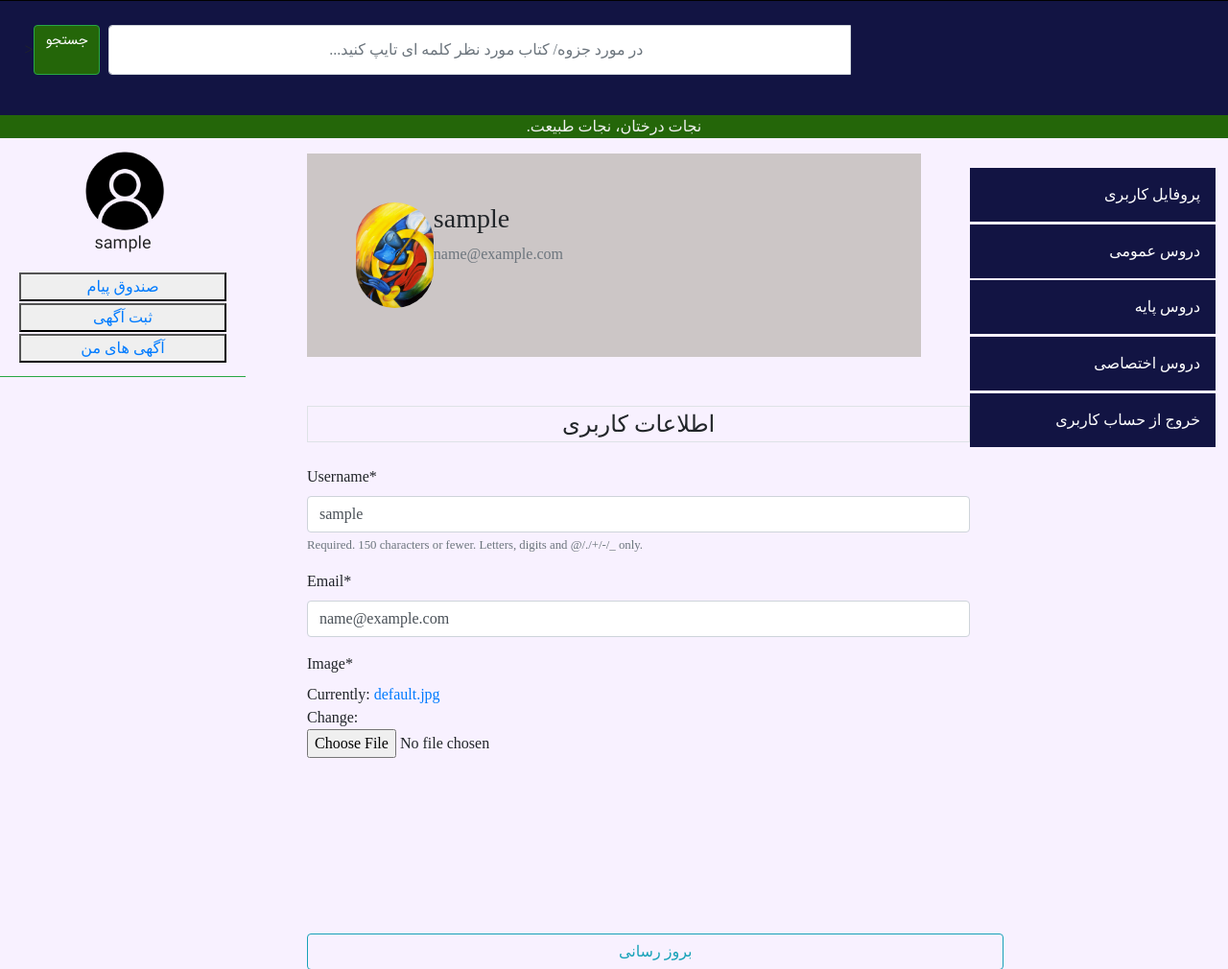
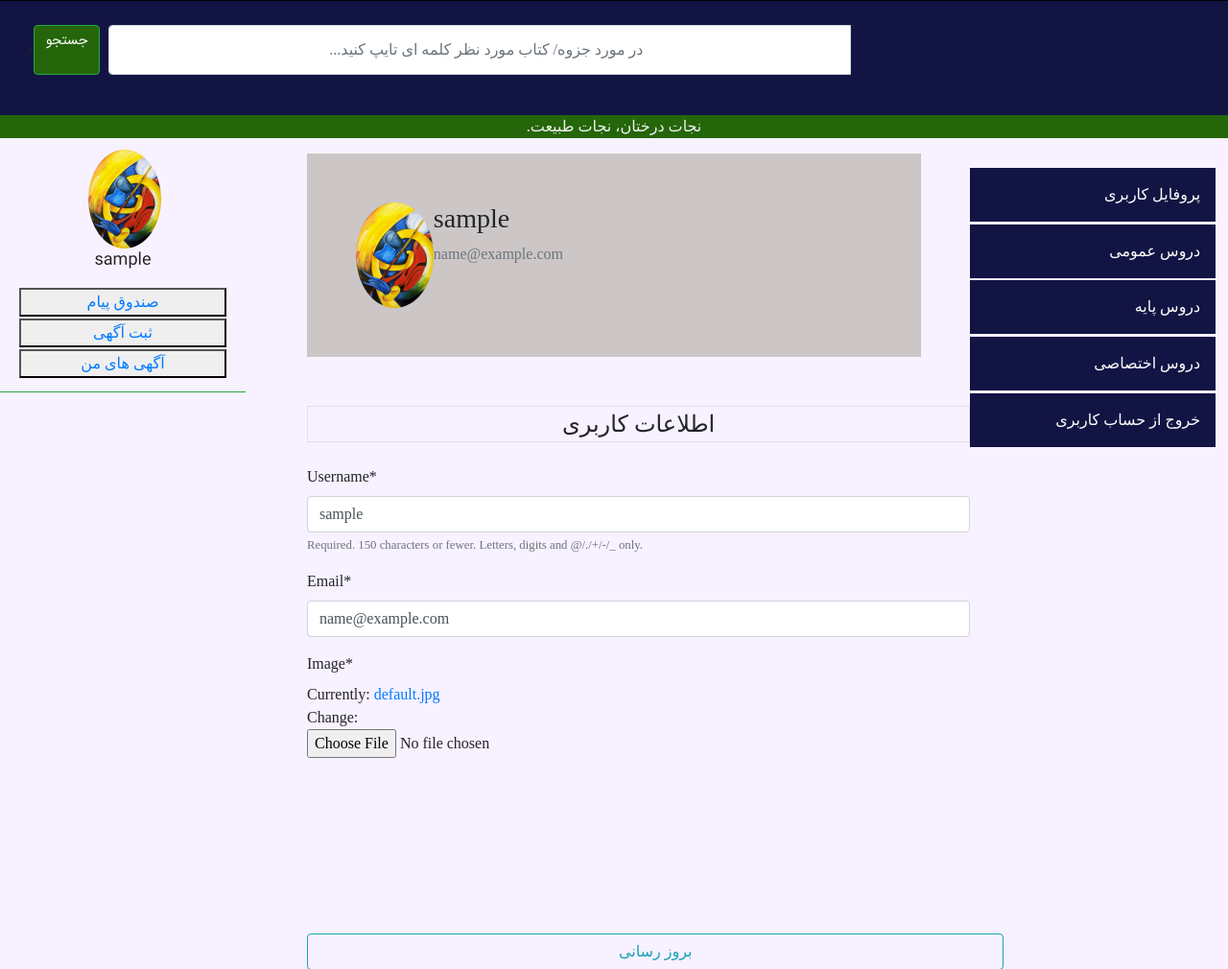
Before and after one commit to pooyaphoenix/Jasper, a Django app: page /myprofile/ in a window 1280 px wide; the page is wider, and only the part inside the window is pictured. Shown: the part 118-1128 px from the top of that part at 96% size. Run offline with Django 3.2, Linux system fonts and the light colour scheme; the visitor is signed in with stand-in values (Sample User, id 1); some libraries are stand-ins or nearby versions.

Commit message:
making profile ok 01

```diff
--- a/jasper/blog/forms.py
+++ b/jasper/blog/forms.py
@@ -22,7 +22,7 @@ class PostForm(forms.ModelForm):
 
     class Meta:
         model = Book
-        fields = ('name', 'master','field','university','status','status2','price','description')
+        fields = ('name', 'master','field','university','status','status2','price','description',)
 
 
 class UserUpdateForm(forms.ModelForm):
--- a/jasper/blog/templates/accounts/profile.html
+++ b/jasper/blog/templates/accounts/profile.html
@@ -24,7 +24,7 @@
 
     <div class="profiletemp" style="padding: 4%; background-color: rgb(204, 198, 198); margin: 0% 25% 0% 25%;">
         <div class="media">
-            <img class="" style="border-radius: 45px; width: 15%;" src="{{ user.profile.image.url }}">
+            <img class="" style="border-radius:100%; width: 15%;" src="{{ user.profile.image.url }}">
             <div>
                <h3 style="clear: both">{{ user.username }}</h3>
                 <p class="text-muted">{{ user.email }}</p>
--- a/jasper/blog/templates/base.html
+++ b/jasper/blog/templates/base.html
@@ -122,7 +122,7 @@
   <div class="card-header bg-transparent border-success" style="position: fixed; width: 20% ;text-align: center; margin-top:-5%;" dir="rtl">
 
       <br><br>
-      <img style="width:40% ; height: 15% ; text-align: center;" src="{% static 'accountimg.png' %}" alt="paper" />
+      <img class="" style="border-radius:100%; width: 35%; height: 15% ; text-align: center;" src="{{ user.profile.image.url }}" alt="paper">
       <a class="card-text" style="color: black ; font-size: 150%  ; margin-right: 2% ;">
               <p class="tiny" style="text-align: center; ">{{ user.username }}</p></a>
 
--- a/jasper/blog/templates/home.html
+++ b/jasper/blog/templates/home.html
@@ -63,14 +63,18 @@
         </div>
         <div class="card-body text-success">
             <img style="width:3% ;  float: right" src="{% static 'master.png'%}" alt="paper"/>
-            <p class="card-title skinny" style="padding-top: 0.5%;padding-right: 4%; text-align: right; color: black">{{Book.master}}</p>
+            <p class="card-title skinny" style="padding-top: 0.5%;padding-right: 4%; text-align: right; color: black">
+                {{Book.master}}</p>
             <img style="width:3% ;  float: right" src="{% static 'university.png'%}" alt="paper"/>
             <p class="text-muted skinny" style=" padding-top: 0.5%;padding-right: 4%; text-align: right" dir="rtl">
                 {{Book.university}}
             </p>
             <p class="skinny" style="text-align: right; color: black;" dir="rtl">{{ Book.description}}</p>
             <small class="text-muted" dir="rtl">
+                   <img class="rounded-circle" src="{{ Book.user.profile.image.url }}">
                 <a style="color:rgb(85, 85, 85) ; float: left" href="#">نوشته شده توسط {{Book.user}}</a>
+                <br>
+                {{ post.date_posted|date:"F d, Y" }}
             </small>
         </div>
         <a href="/{{Book.id}}">
--- a/jasper/blog/views.py
+++ b/jasper/blog/views.py
@@ -10,16 +10,18 @@ from django.shortcuts import redirect
 from django.contrib.postgres.search import SearchVector
 from django.contrib.auth.decorators import login_required
 
+
+
 # Create your views here.
 def index(request):
 
-      allof_books = Book.objects.all()
-
       context = {
-            'allof_books' : allof_books
+            'allof_books' : Book.objects.all()
       }
 
       return render(request , 'home.html',context )
+
+
 
 def detail(request,book_id):
 
@@ -33,26 +35,6 @@ def detail(request,book_id):
 def jasper(request):
       return render(request,'jasper.html')
 
-
-#صفحه ی ثبت نام
-#def register(request):
-      #if request.method == 'POST' :
-            #form = UserForm(request.POST)
-            #if form.is_valid():
-             #     form.save()
-              #    username = form.cleaned_data.get('username')
-               #   messages.success(request , f'!ایجاد شد {username}  حساب کاربری')
-                #  return redirect('index')
-      #else:
-       #     form = UserForm()
-
-
-
-
-     # context = {
-      #      'form' : form,
-      #}
-      #return render(request , 'accounts/register.html',context)
 
 
 #صفحه ثبت نام 2
@@ -70,6 +52,9 @@ def register(request):
             'form' : form,
       }
       return render(request ,'accounts/register.html',context)
+
+
+
 
 #پروفایل کاربری
 @login_required
@@ -94,18 +79,27 @@ def myprofile(request):
       }
       return render(request, 'accounts/profile.html', context)
 
+
+
+
 #ثبت آگهی
 @login_required
 def post_new(request):
     if request.method == "POST":
         form = PostForm(request.POST)
         if form.is_valid():
-            Book.user=User.username
             form.save()
+            Book.user = User
+            def form_valid(self, form):
+                  form.instance.user = self.request.user
+                  return super().form_valid(form)
             return redirect('/')
     else:
         form = PostForm()
     return render(request, 'blog/post_edit.html', {'form': form})
+
+
+
 
 #لیست دانشگاه ها
 def universitylist(request):
@@ -117,6 +111,9 @@ def universitylist(request):
 
     return render(request, 'blog/universiy_list.html',context)
 
+
+
+
 #لیست رشته ها
 def fieldlist(request):
     allof_filed = Field.objects.all()
@@ -127,6 +124,8 @@ def fieldlist(request):
 
     return render(request, 'blog/field_list.html',context)
 
+
+
 #جزوه های موجود در دانشگاه مورد نظر
 def university_books(request, uni_id):
     allof_books = Book.objects.filter(university=uni_id)
@@ -134,6 +133,8 @@ def university_books(request, uni_id):
         'allof_books': allof_books,
     }
     return render(request, 'home.html', context)
+
+
 
 #جزوه های موجود در رشته ی مورد نظر
 def field_books(request, field_id):
@@ -144,9 +145,6 @@ def field_books(request, field_id):
     return render(request, 'home.html', context)
 
 
-#
-# def search(request):
-#     return HttpResponse(Book.objects.annotate(search=SearchVector('name', 'description', 'university'),).filter(search="جزوه"))
 
 def search(request):
     if request.method == 'POST': # If the form has been submitted...
@@ -162,13 +160,3 @@ def search(request):
         form = PostForm() # An unbound form
 
     return render('contact.html', {'form': form,})
-#def post(self, request):
-      #form = HomeForm(request.POST)
-      #if form.is_valid():
-            #text = form.cleaned_data['post']
-            #form = HomeForm()
-      #context = {
-            #'form':form , 'text': text
-      #}
-
-      #return render(request, self.template_name , context)
```
Also changed, not shown: jasper/media/profile_picd/1_62.jpg.
